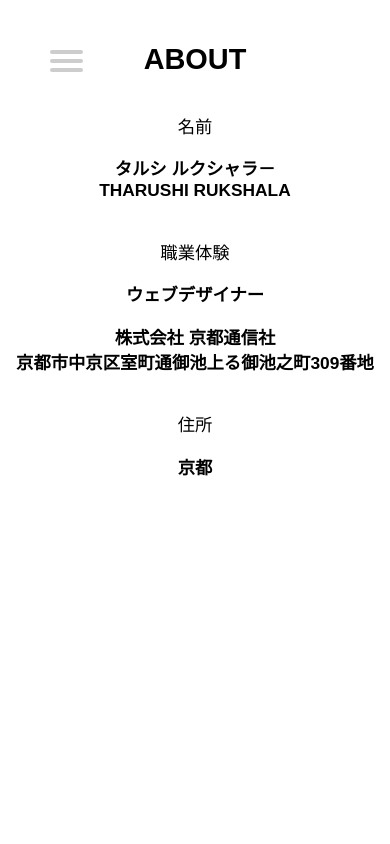
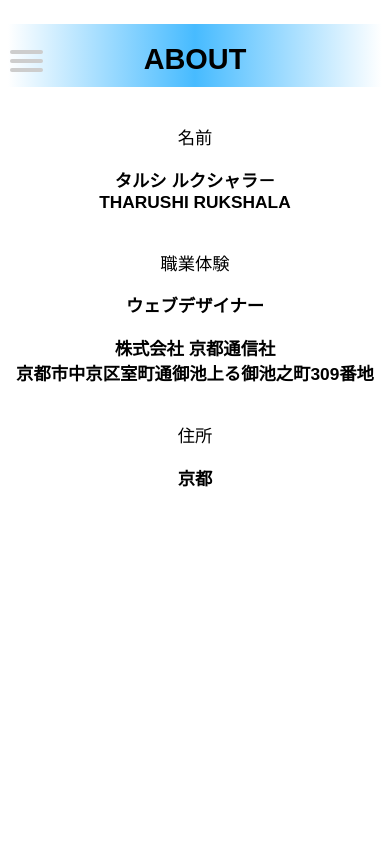
Before and after one commit to TharushiRushala/my_portfolio-, a plain HTML site: page portfolio_Tharushi_Rukshala/index.html in a window 390 px wide. Shown: the top 844 px of the page. Drawn offline with Linux system fonts and the light colour scheme.

Commit message:
Update demo.css

```diff
--- a/portfolio_Tharushi_Rukshala/assets/css/demo.css
+++ b/portfolio_Tharushi_Rukshala/assets/css/demo.css
@@ -27,7 +27,8 @@ main {
   width: calc(100% - 240px); max-width: 680px; margin: 100px auto;}
 
 p {font-size: 18px; line-height: 28px;}
-main h2 {font-size: 2em; font-weight: 600; text-align: center; padding-top: 5%;}
+main h2 {font-size: 2em; font-weight: 600; text-align: center; padding-top: 5%; padding-bottom: 3%;
+  background-image: linear-gradient(to right, transparent, rgb(71, 187, 255), transparent); }
 main h3 {font-size: 1.2em; font-weight: 600; text-align: center;}
 main h4 {font-size: 1.2em; font-weight: 500; text-align: center; margin: 10% auto 0;}
 
@@ -137,4 +138,13 @@ section .text-wrapper .my-img img {width: 100%; margin: auto;}
 
 
 @media screen and (max-width: 768px) {
+  #menuToggle {left: 10px;}
+  main {margin: auto; width: 96%; }
+
+
+
+
+
+
+@media screen and (max-width: 768px) {
   main {margin: auto; width: 96%; }}
```
